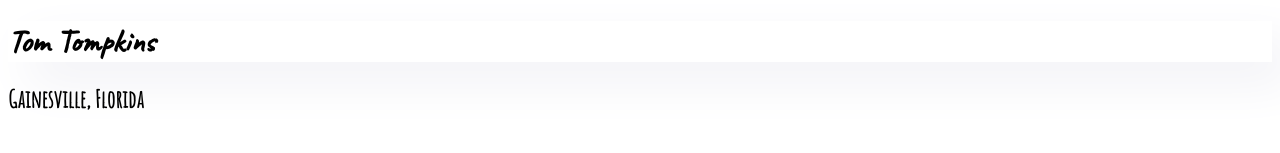
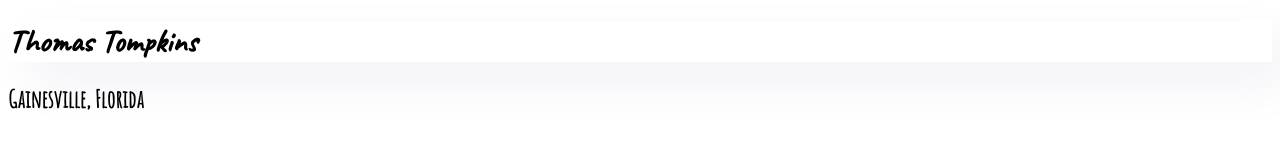
Before and after one commit to ChelseaTompkins/floridawildlife, a plain HTML site: page index.html in a window 1280 px wide. Shown: the top 153 px of the page. Drawn offline with Linux system fonts and the light colour scheme.

Commit message:
Changed name

```diff
--- a/index.html
+++ b/index.html
@@ -7,7 +7,7 @@
     <title>Photography by Tom</title>
   </head>
   <body>
-    <h1>Tom Tompkins</h1>
+    <h1>Thomas Tompkins</h1>
     <h2>Gainesville, Florida</h2>
     <img src="tomImgs/tomImg1.jpg">
     <img class="heightResize" src="tomImgs/tomImg10.jpg">
```
